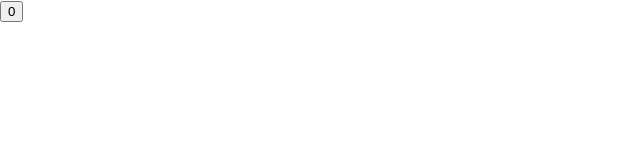
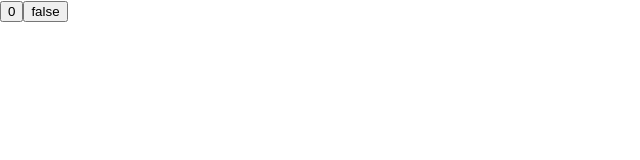
Before and after one commit to MichaelZolotov77/Nepom_react_block_6, a React (Create React App) app: page / in a window 1280 px wide. Shown: the top 160 px of the page, without its empty margins (0-640 px from the left). Built offline with nearby package versions, Linux system fonts and the light colour scheme.

Commit message:
Два стейта

```diff
--- a/src/App.jsx
+++ b/src/App.jsx
@@ -2,6 +2,7 @@ import React, { useState } from "react"
 
 function App() {
   const [count, setCount] = useState(0)
+  const [loading, setLoading] = useState(false)
 
   const increment = () => {
     setCount(count + 1)
@@ -10,6 +11,7 @@ function App() {
   return (
     <div className="App">
       <button onClick={increment}>{count}</button>
+      <button onClick={() => setLoading(true)}>{loading.toString()}</button>
     </div>
   )
 }
```
